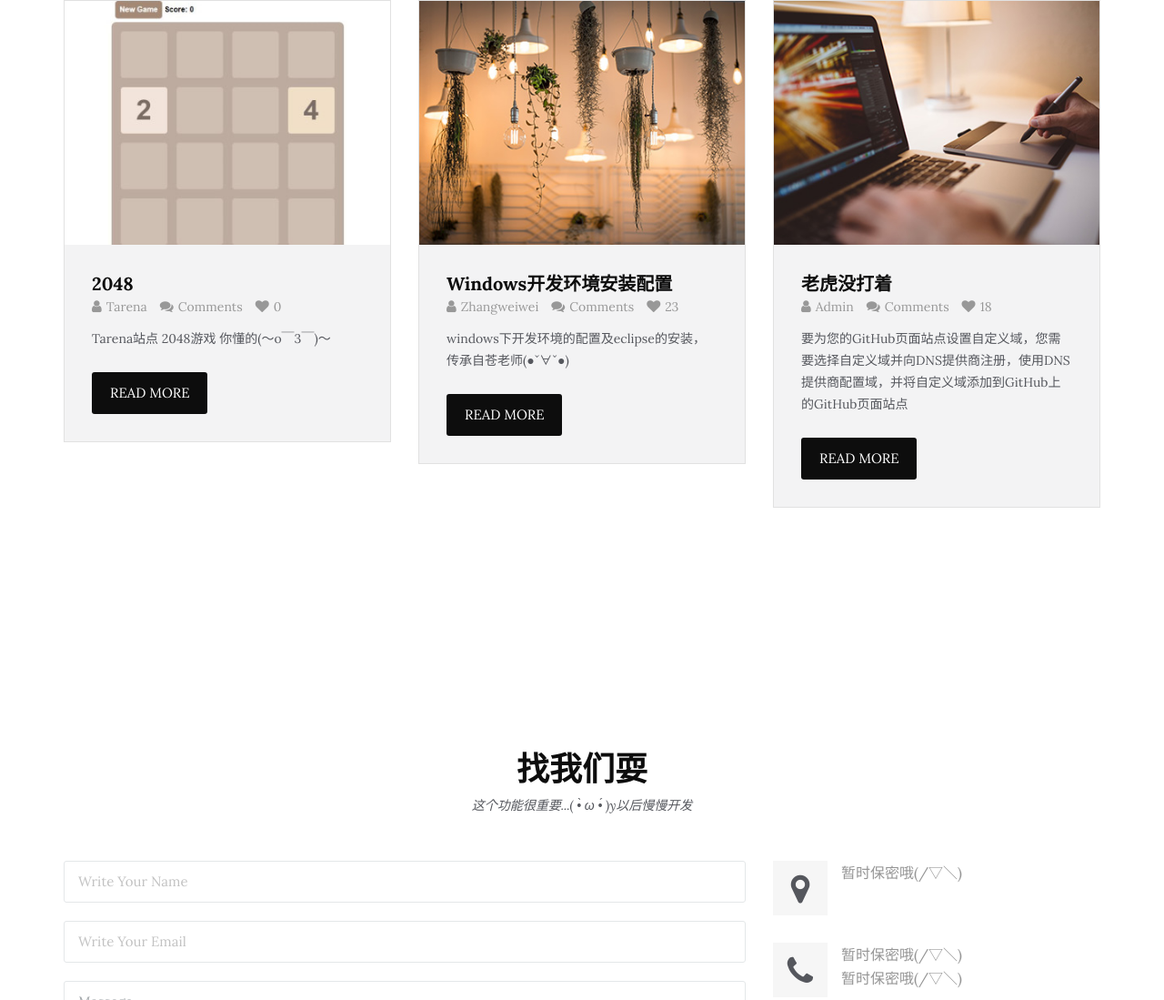
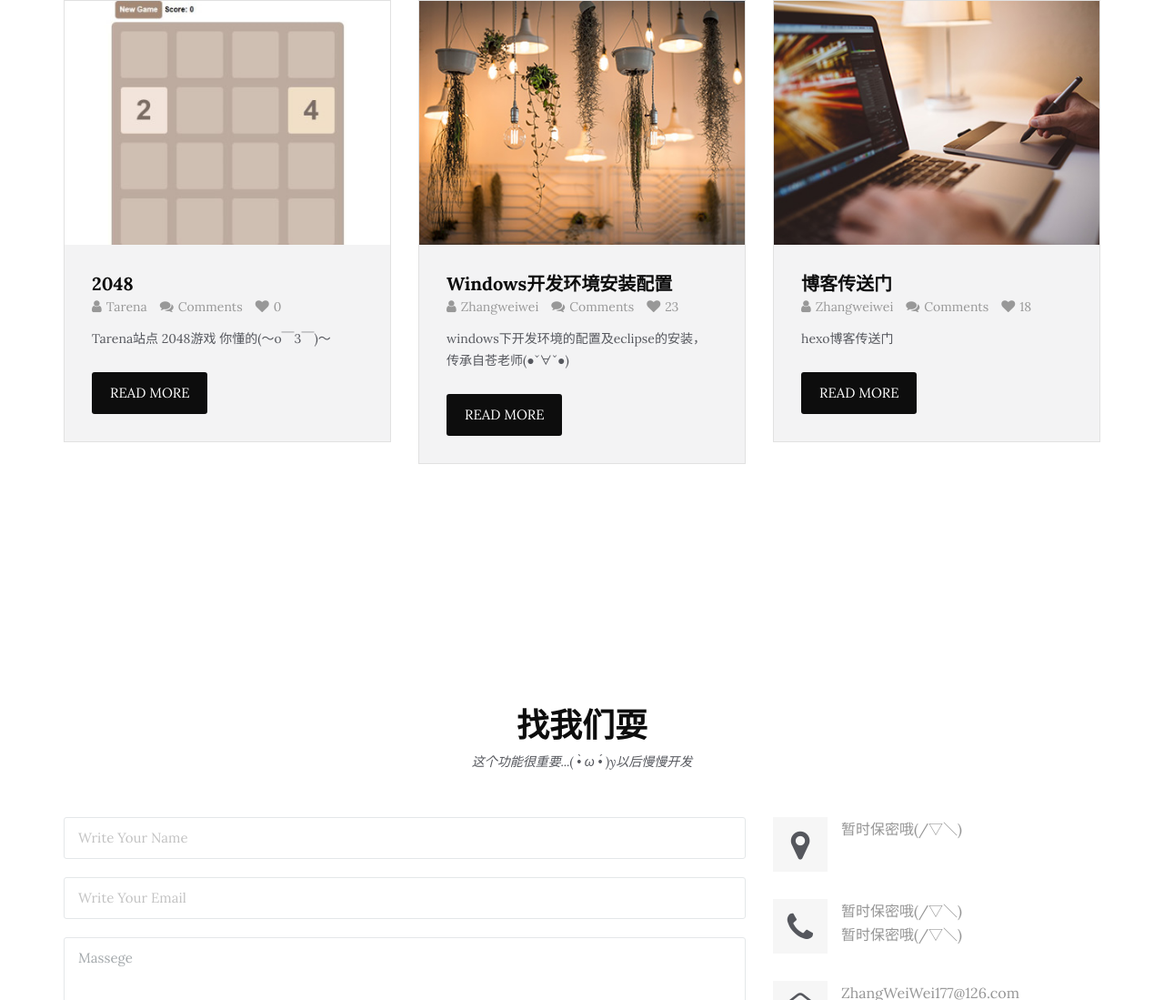
Before and after one commit to Jacknife1030/Jacknife1030.github.io, a plain HTML site: page index.html in a window 1280 px wide. Shown: the part 3299-4398 px from the top of the page at 91% size. Drawn offline with Linux system fonts and the light colour scheme.

Commit message:
Update index.html

```diff
--- a/index.html
+++ b/index.html
@@ -279,13 +279,13 @@
 			<a href="https://www.annylove.cn/annyblog/"><img src="images/blog/blog_03.jpg" alt="blog image" class="img-responsive"></a>
 		  </div><!-- image -->
 		  <div class="content">
-			<h4><a href="https://www.annylove.cn/annyblog/">老虎没打着</a></h4>
+			<h4><a href="https://www.annylove.cn/annyblog/">博客传送门</a></h4>
 			<ul class="post-meta">
-			  <li><span><i class="fa fa-user" aria-hidden="true"></i></span><a href="">Admin</a></li>
+			  <li><span><i class="fa fa-user" aria-hidden="true"></i></span><a href="">Zhangweiwei</a></li>
 			  <li><span><i class="fa fa-comments" aria-hidden="true"></i></span><a href="">Comments</a></li>
 			  <li><span><i class="fa fa-heart" aria-hidden="true"></i></span><a href="javaScript:addSelf2(this);"><span id="zan2">18</span></a></li>
 			</ul>
-			<p>要为您的GitHub页面站点设置自定义域，您需要选择自定义域并向DNS提供商注册，使用DNS提供商配置域，并将自定义域添加到GitHub上的GitHub页面站点</p>
+			<p>hexo博客传送门</p>
 			<a href="https://www.annylove.cn/annyblog/" class="default-button">Read More</a>
 		  </div><!-- content -->
 		</div><!-- blog-item -->
```
